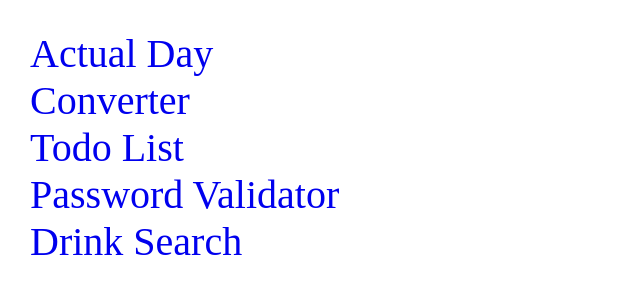
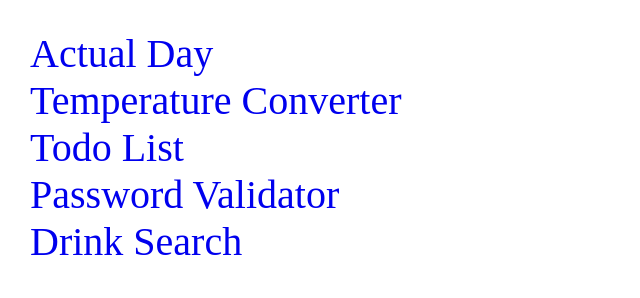
Before and after one commit to przemekjoniec/js-projects, a plain HTML site: page index.html in a window 1280 px wide. Shown: the whole page, without its empty margins (0-640 px from the left). Drawn offline with Linux system fonts and the light colour scheme.

Commit message:
update index.html

```diff
--- a/index.html
+++ b/index.html
@@ -11,7 +11,7 @@
 <body class="wrapper">
     <ul>
         <li><a href="./ActualDay/index.html">Actual Day</a></li>
-        <li><a href="./Converter/index.html">Converter</a></li>
+        <li><a href="./Converter/index.html">Temperature Converter</a></li>
         <li><a href="./ToDoList/index.html">Todo List</a></li>
         <li><a href="./PasswordValidator/index.html">Password Validator</a></li>
         <li><a href="./Search/index.html">Drink Search</a></li>
```
